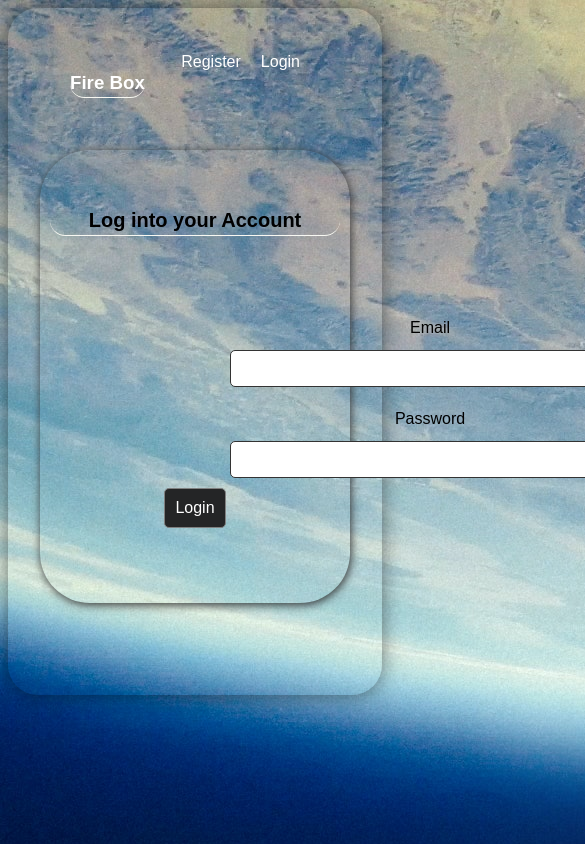
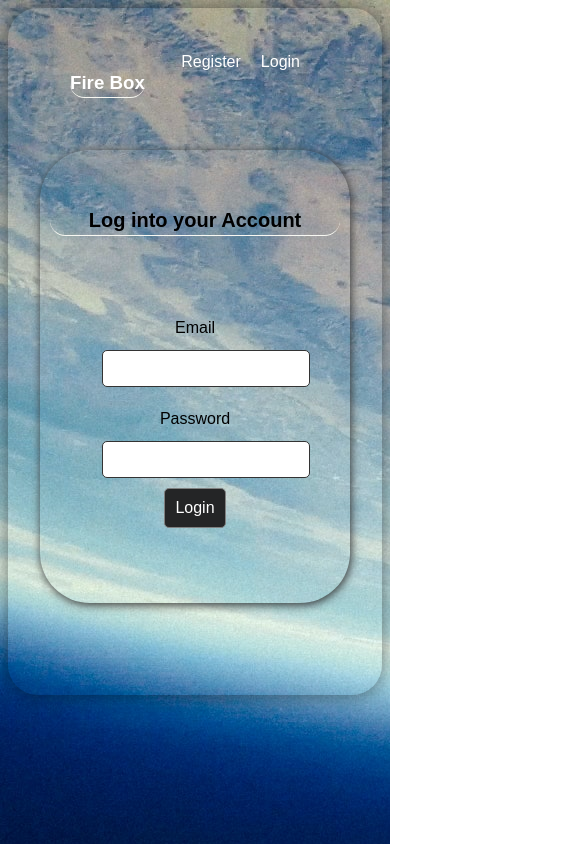
Before and after one commit to ashish999256/react-chat-app, a React (Create React App) app: page /login in a window 390 px wide. Shown: the top 844 px of the page, 585 px wide, since content can reach past the window. Built offline with nearby package versions, Linux system fonts and the light colour scheme; no server answers.

Commit message:
add responsiveness

```diff
--- a/src/App.css
+++ b/src/App.css
@@ -51,14 +51,18 @@ section h3 {
 }
 /* Register */
 section .form {
+  max-width: 80%;
   margin-top: 30px;
   padding: 30px 20px;
+  margin-left: auto;
+  margin-right: auto;
 }
 .input_container {
   margin-top: 20px;
-  width: 400px;
+  width: 80%;
   text-align: center;
-  margin-left: 160px;
+  margin-left: auto;
+  margin-right: auto;
 }
 .input_container input {
   width: 100%;
--- a/src/index.css
+++ b/src/index.css
@@ -5,7 +5,6 @@ width: 100%;
 }
 /* Add a nice gradient background */
 body {
-  background: linear-gradient;
   animation: background-animation 10s ease-in-out infinite alternate;
   }
 
```
